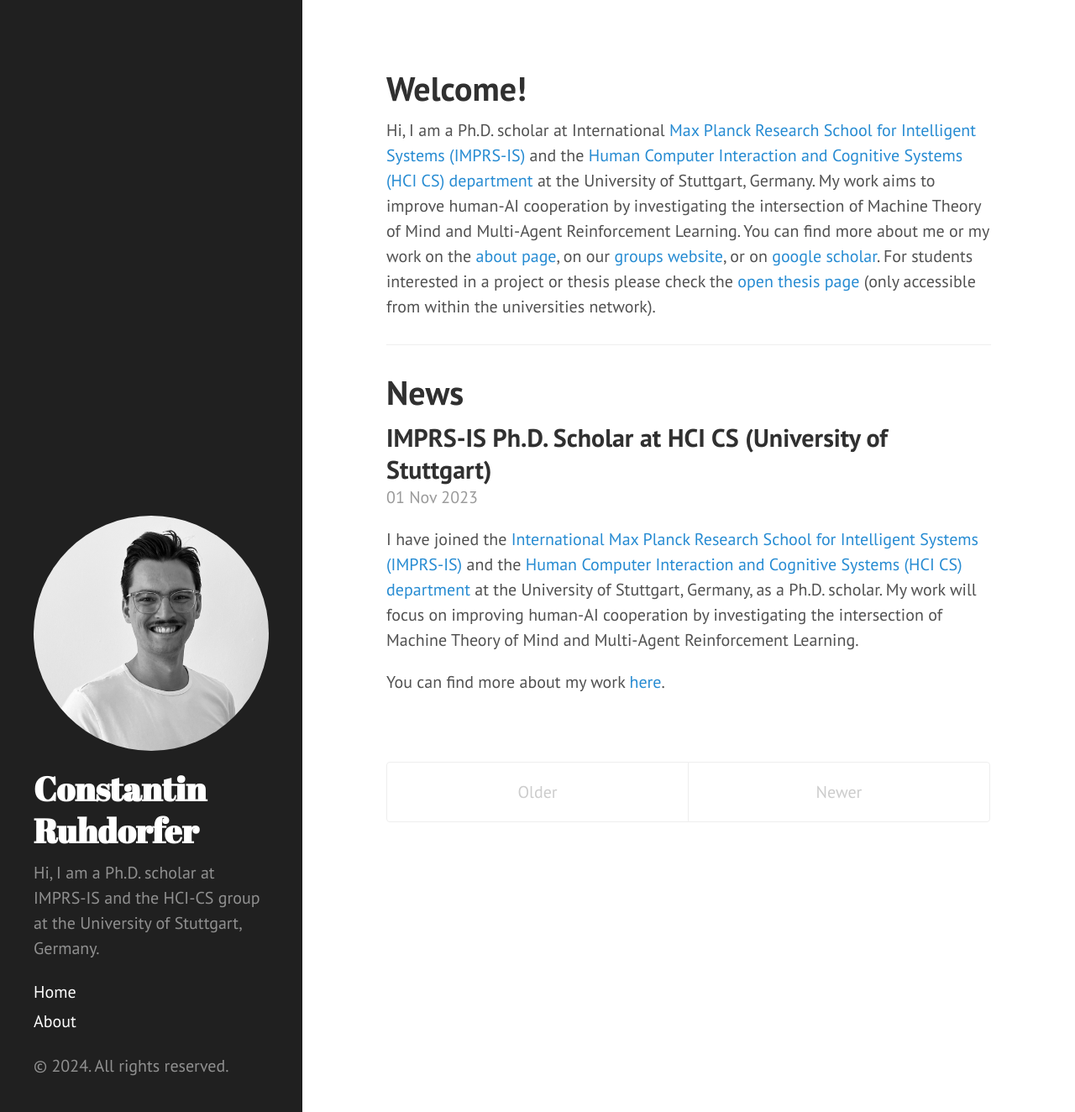
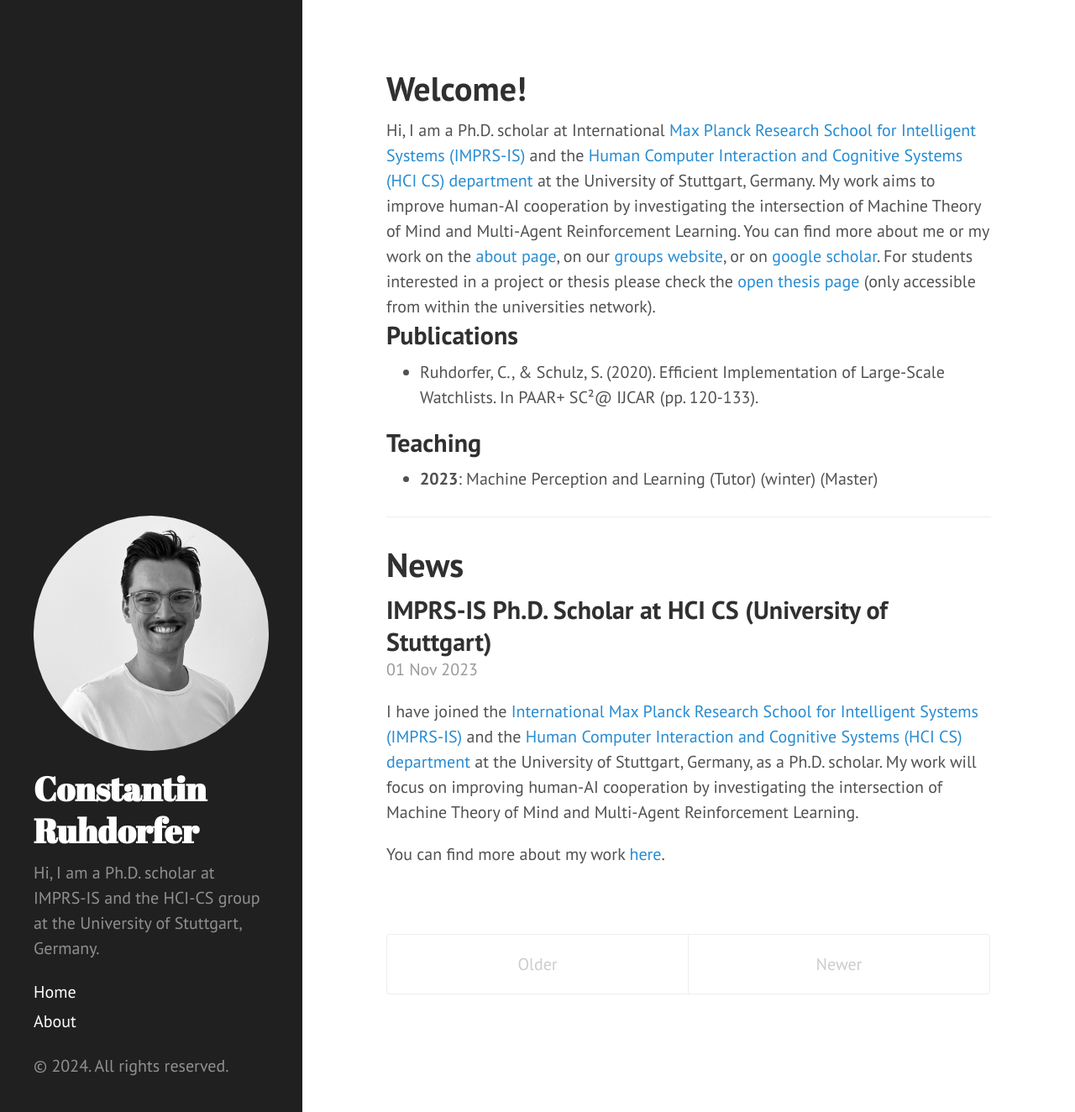
Before and after one commit to ConstantinRuhdorfer/constantinruhdorfer.github.io, a Jekyll site: the page built from index.html, in a window 1280 px wide and 1324 px high. Shown: the whole window at 84% size. Built offline with Jekyll 4.4.1, drawn with Linux system fonts in a browser that asks for light colours; the list of posts is cut into pages by our own code.

Commit message:
Update index.html

```diff
--- a/index.html
+++ b/index.html
@@ -10,6 +10,18 @@ My work aims to improve human-AI cooperation by investigating the intersection o
 
 You can find more about me or my work on the <a href="{{ site.baseurl }}about">about page</a>, on our <a href="https://www.perceptualui.org/people/ruhdorfer/">groups website</a>, or on <a href="https://scholar.google.de/citations?user=Bb4aplwAAAAJ&hl=de">google scholar</a>.
 For students interested in a project or thesis please check the <a href="https://www.perceptualui.org/teaching/open-projects/">open thesis page</a> (only accessible from within the universities network).
+
+<h2 class="post-title">Publications</h2>
+
+<ul>
+  <li>Ruhdorfer, C., & Schulz, S. (2020). Efficient Implementation of Large-Scale Watchlists. In PAAR+ SC²@ IJCAR (pp. 120-133).</li>
+</ul>
+
+<h2 class="post-title">Teaching</h2>
+
+<ul>
+  <li><b>2023</b>: Machine Perception and Learning (Tutor) (winter) (Master)</li>
+</ul>
 
 <hr />
 
```
